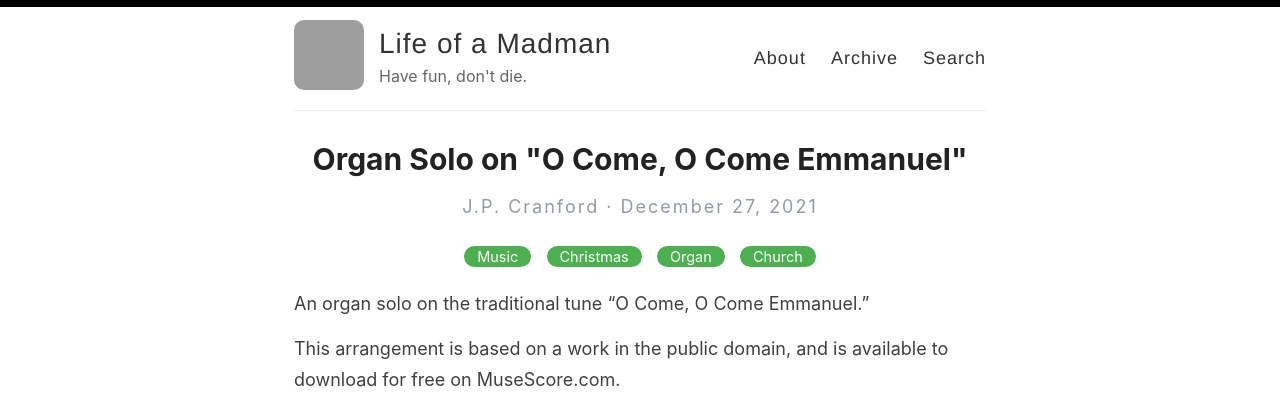
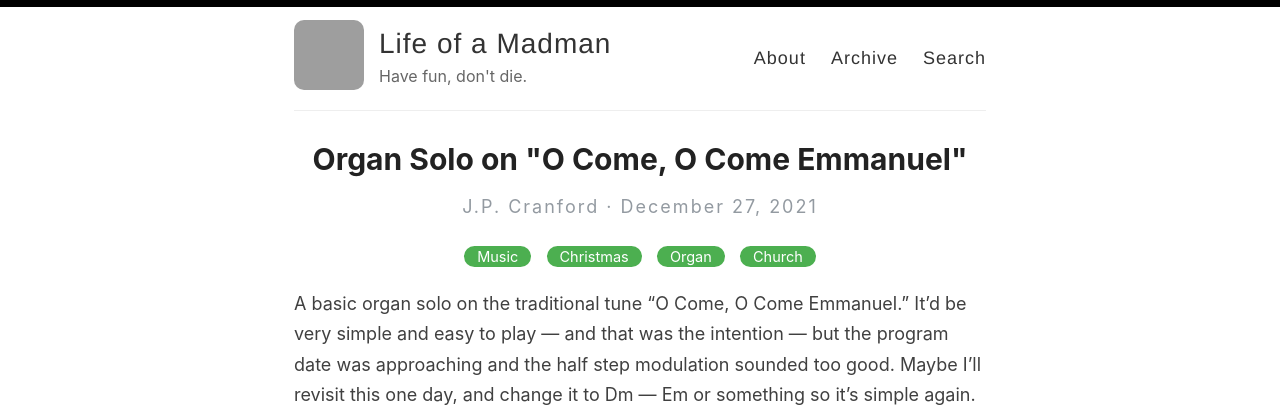
Before and after one commit to jpcranford/jpcranford.github.io, a Jekyll site: the page built from _posts/2021-12-27-o-come-o-come-emmanuel-organ-solo.md, in a window 1280 px wide, cut to the strip 0-406 px from the top of the page. Built offline with Jekyll 4.4.1, drawn with Linux system fonts in a browser that asks for light colours; grey boxes are pictures that could not be loaded.

Commit message:
Expand description

```diff
--- a/_posts/2021-12-27-o-come-o-come-emmanuel-organ-solo.md
+++ b/_posts/2021-12-27-o-come-o-come-emmanuel-organ-solo.md
@@ -2,10 +2,10 @@
 layout: post
 title: Organ Solo on "O Come, O Come Emmanuel"
 categories: [Music,Christmas,Organ,Church]
-excerpt: ""
+excerpt: "A basic organ solo on a traditional Christmas tune."
 ---
 
-An organ solo on the traditional tune "O Come, O Come Emmanuel."
+A basic organ solo on the traditional tune "O Come, O Come Emmanuel." It'd be very simple and easy to play — and that was the intention — but the program date was approaching and the half step modulation sounded too good. Maybe I'll revisit this one day, and change it to Dm — Em or something so it's simple again.
 
 This arrangement is based on a work in the public domain, and is available to download for free on MuseScore.com.
 
```
